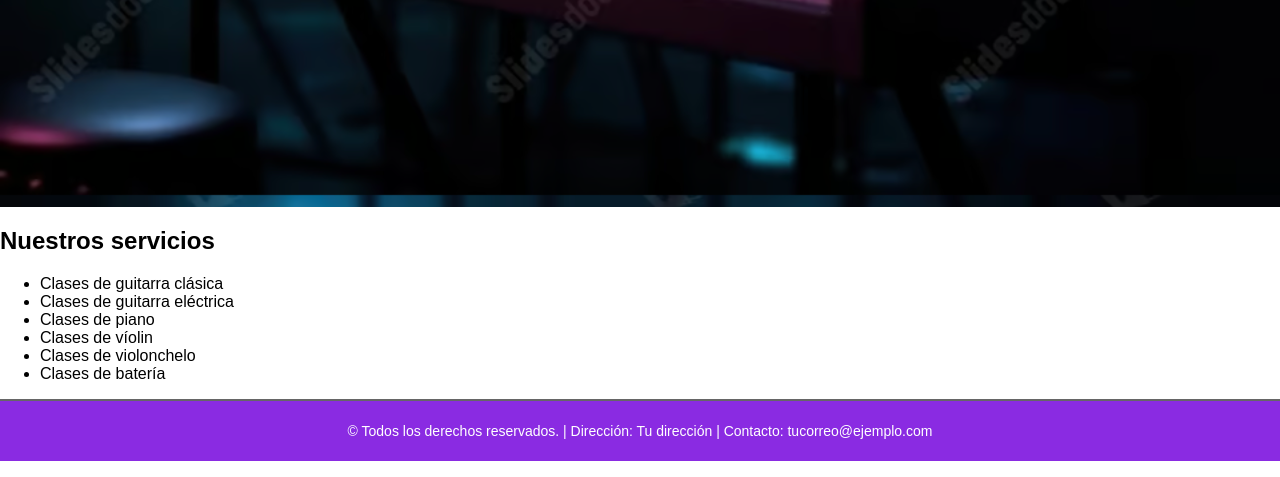
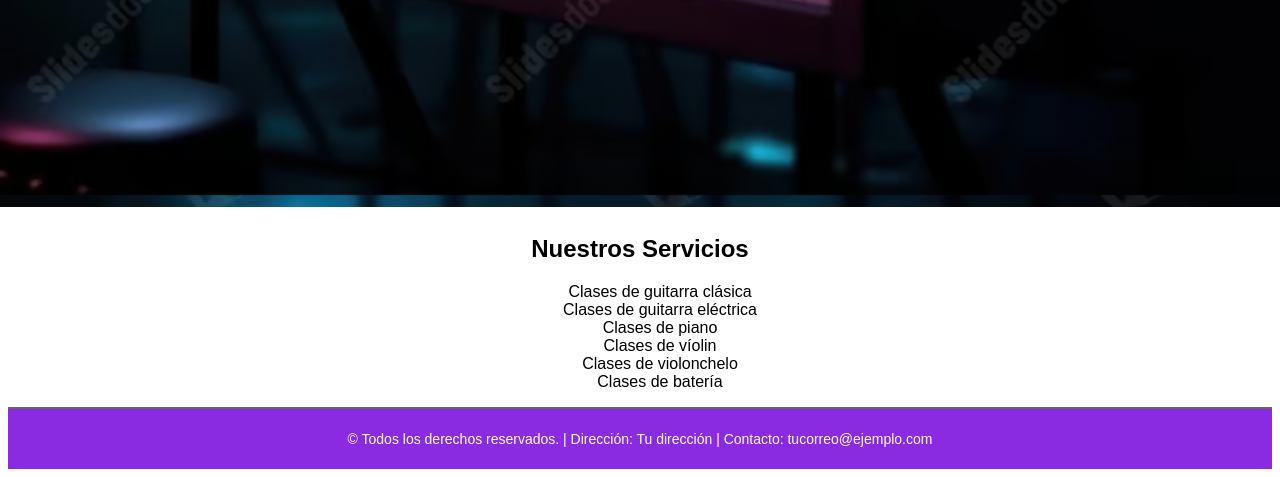
Before and after one commit to Ortiz70/Paginawebgitarraele, a plain HTML site: page index.html in a window 1280 px wide. Shown: the part 537-1014 px from the top of the page. Drawn offline with Linux system fonts and the light colour scheme.

Commit message:
se crea un contenedor para la lista

```diff
--- a/index.html
+++ b/index.html
@@ -14,9 +14,9 @@
         <p>Clases personalizadas para todos los niveles</p>
         </div>
 
-        <section class=" lista de servicios">
-            <h2>Nuestros servicios</h2>
-            <ul>
+        <div class="contenedor-servicios">
+            <h2>Nuestros Servicios</h2>
+            <ul class="lista-de-servicios">
                 <li>Clases de guitarra clásica</li>
                 <li>Clases de guitarra eléctrica</li>
                 <li>Clases de piano</li>
--- a/styles.css
+++ b/styles.css
@@ -36,6 +36,18 @@ body {
 .jumbotron p {
     font-size: 3rem;
 }
+
+.contenedor-servicios {
+    text-align: center;
+    padding: 8px;
+    color: black;
+}
+
+
+.lista-de-servicios {
+    list-style: none;
+}
+
 footer {
     background-color: blueviolet;
     color: #fff;
```
